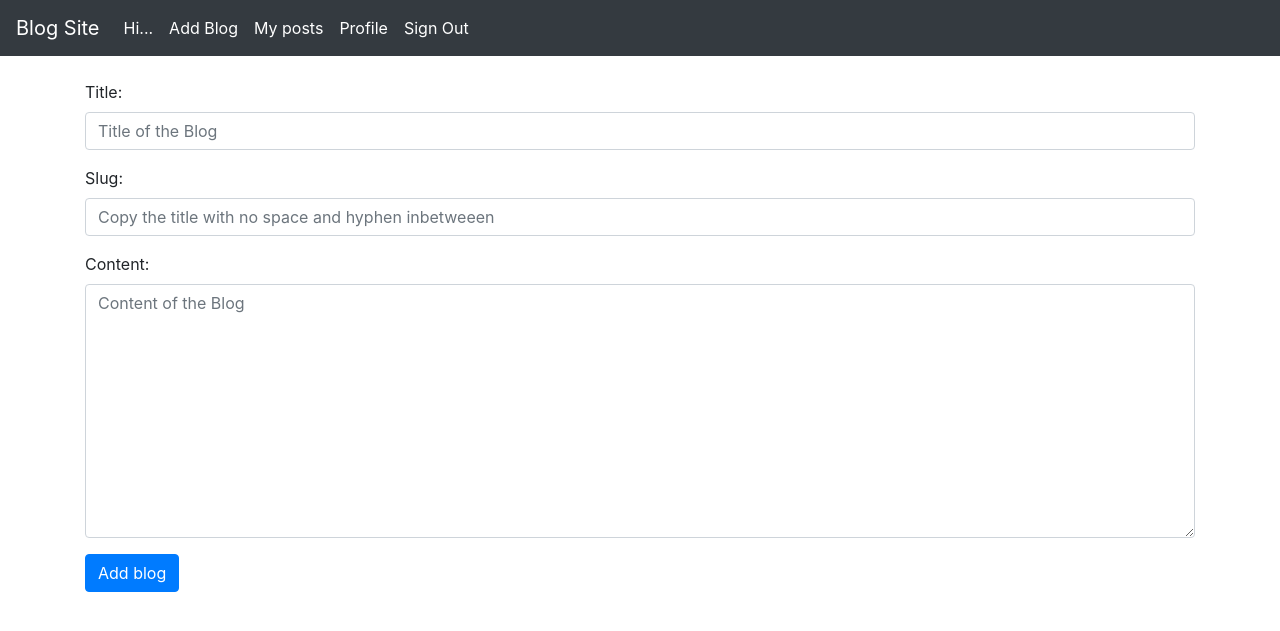
After one commit to karthievj/blog_website, a Django app: page /add_blogs/ in a window 1280 px wide. The commit adds this page. Shown: the top 631 px of the page. Run offline with Django 5.2, Linux system fonts and the light colour scheme; a user stored in the database is signed in.

Commit message:
blog post commit

```diff
--- a/Blogsite/Blogsite/urls.py
+++ b/Blogsite/Blogsite/urls.py
@@ -26,6 +26,12 @@ urlpatterns = [
     path('register/',views.register,name="register"),
     path('login_user/',views.login_user,name='login_user'),
     path('logout_user/',views.logout_user,name='logout_user'),
-    path('reset_password/',views.reset_password,name="reset_password")
+    path('reset_password/',views.reset_password,name="reset_password"),
+
+    #BlogPost
+
+    path('add_blogs/',views.add_blogs,name="add_blogs"),
+    path('my_post/',views.my_post,name="my_post")
+
 
 ]
--- a/Blogsite/blog/admin.py
+++ b/Blogsite/blog/admin.py
@@ -1,6 +1,7 @@
 from django.contrib import admin
-from .models import Profile
+from .models import Profile,BlogPost
 
 # Register your models here.
 
 admin.site.register(Profile)
+admin.site.register(BlogPost)
--- /dev/null
+++ b/Blogsite/blog/forms.py
@@ -0,0 +1,12 @@
+from django import forms
+from .models import BlogPost , Profile
+
+class BlogPostForm(forms.ModelForm):
+    class Meta:
+        model = BlogPost
+        fields = ('title','slug','content')
+        widgets = {
+            'title' : forms.TextInput(attrs={'class':'form-control','placeholder':'Title of the Blog'}),
+            'slug' : forms.TextInput(attrs={'class':'form-control','placeholder':'Copy the title with no space and hyphen inbetweeen '}),
+            'content' : forms.Textarea(attrs={'class':'form-control','placeholder':'Content of the Blog'})
+        }
--- a/Blogsite/blog/models.py
+++ b/Blogsite/blog/models.py
@@ -1,5 +1,6 @@
 from django.db import models
 from django.contrib.auth.models import User
+from django.urls import reverse
 
 class Profile(models.Model):
     user = models.OneToOneField(User, on_delete=models.CASCADE)
@@ -9,3 +10,16 @@ class Profile(models.Model):
 
     def __str__(self):
         return f"{self.user}"
+
+class BlogPost(models.Model):
+    title = models.CharField(max_length=255)
+    author = models.ForeignKey(User,on_delete=models.CASCADE)
+    slug = models.CharField(max_length=50)
+    content = models.TextField()
+    date_time = models.DateTimeField(auto_now_add=True)
+
+    def __str__(self):
+        return str(self.author) + "Blog Title: " + self.title
+
+    def get_absolute_url(self):
+        return reverse('add_blogs')
--- /dev/null
+++ b/Blogsite/blog/templates/add_blogs.html
@@ -0,0 +1,11 @@
+{%extends 'base.html' %}
+{% block content %}
+<form method="post" action="/add_blogs/">
+    {%csrf_token%}
+    <div class="container mt-4">
+        {{form.as_p}}
+        <button class="btn btn-primary">Add blog</button>
+    </div>
+
+</form>
+{% endblock %}
--- a/Blogsite/blog/templates/navbar.html
+++ b/Blogsite/blog/templates/navbar.html
@@ -8,10 +8,13 @@
     {% if user.is_authenticated %}
     <ul class="navbar-nav mr-auto mt-2 mt-lg-0">
       <li class="nav-item">
-        <a class="nav-item nav-link active" href="#">{{user.username}}<span class="sr-only">(current)</span></a>
+        <a class="nav-item nav-link active">Hi...{{user.first_name}}<span class="sr-only">(current)</span></a>
       </li>
       <li class="nav-item">
-        <a class="nav-item nav-link active" href="#">Add Blog<span class="sr-only">(current)</span></a>
+        <a class="nav-item nav-link active" href="/add_blogs/">Add Blog<span class="sr-only">(current)</span></a>
+      </li>
+      <li class="nav-item">
+        <a class="nav-item nav-link active" href="/my_post/">My posts<span class="sr-only">(current)</span></a>
       </li>
       <li class="nav-item">
         <a class="nav-item nav-link active" href="#">Profile<span class="sr-only">(current)</span></a>
--- a/Blogsite/blog/views.py
+++ b/Blogsite/blog/views.py
@@ -2,7 +2,9 @@ from django.shortcuts import render,redirect,HttpResponse
 from django.contrib import messages
 from django.contrib.auth.models import User
 from django.contrib.auth import authenticate ,login, logout
-from .models import Profile
+from .models import Profile ,BlogPost
+from django.contrib.auth.decorators import login_required
+from .forms import BlogPostForm
 
 # Create your views here.
 
@@ -62,3 +64,25 @@ def logout_user(request):
 
 def reset_password(request):
     return HttpResponse("reset your password")
+
+
+@login_required(login_url='/login')
+def add_blogs(request):
+    if request.method=="POST":
+        form = BlogPostForm(data=request.POST)
+        if form.is_valid():
+            blogpost = form.save(commit=False)
+            blogpost.author = request.user
+            blogpost.save()
+            messages.success(request,"Blog post added successfully")
+            return redirect("/my_post")
+    else:
+        form = BlogPostForm()
+    return render(request,"add_blogs.html",{"form":form})
+
+@login_required(login_url='/login')
+def my_post(request):
+    user = request.user
+    mypost = BlogPost.objects.filter(author=user)
+    data = {'mypost':mypost}
+    return render(request,"mypost.html",context=data)
```
Also changed, not shown: Blogsite/blog/templates/mypost.html (added, +15 -0 lines), Blogsite/blog/migrations/0002_blogpost.py (added), Blogsite/db.sqlite3.
